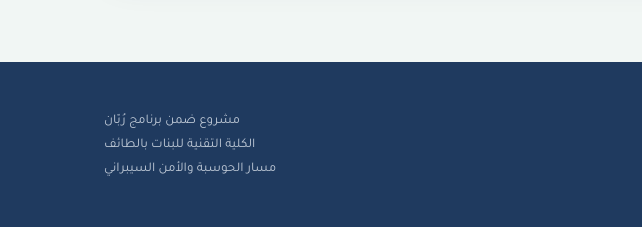
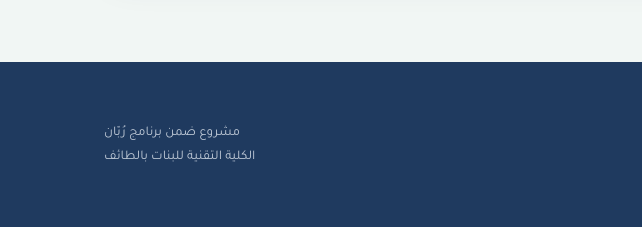
Before and after one commit to mayaa2006-gif/mirsad, a plain HTML site: page how.html in a window 1280 px wide. Shown: the part 1445-1672 px from the top of the page, 0-642 px from the left. Drawn offline with Linux system fonts and the light colour scheme.

Commit message:
Remove cybersecurity path from footer

```diff
--- a/how.html
+++ b/how.html
@@ -122,7 +122,6 @@
       <small style="text-align:left">
         مشروع ضمن برنامج رُبّان<br>
         الكلية التقنية للبنات بالطائف<br>
-        مسار الحوسبة والأمن السيبراني
       </small>
     </div>
   </footer>
```
